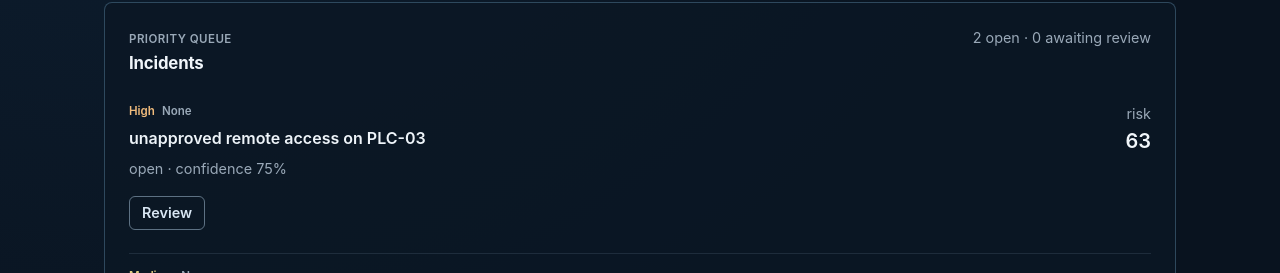
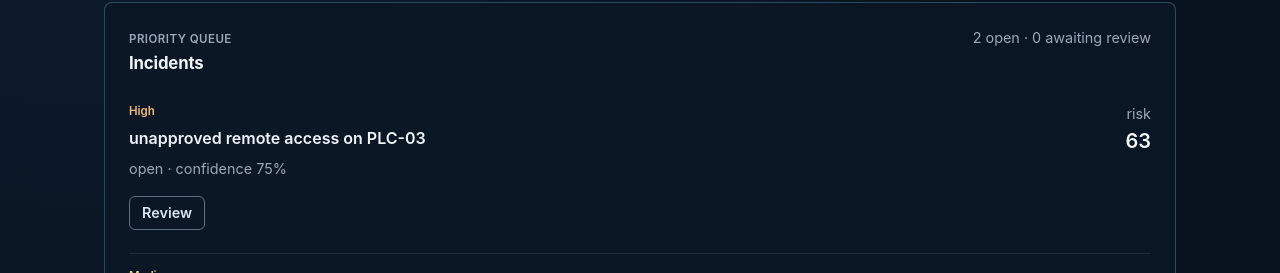
Before and after one commit to pnations/Sentinel, a React (Vite) app in the folder apps/web/: page / in a window 1280 px wide. Both pictures are taken after a click on the button "Run scenario". Shown: the part 527-800 px from the top of the page. Built offline with nearby package versions, Linux system fonts and the light colour scheme.

Commit message:
fix: conditionally render approval state and display incident title

```diff
--- a/apps/web/src/components/IncidentsPanel.tsx
+++ b/apps/web/src/components/IncidentsPanel.tsx
@@ -33,7 +33,9 @@ export function IncidentsPanel({ incidents, onOpenIncident }: IncidentsPanelProp
               <div className="incident-summary">
                 <div className="event-meta">
                   <span className={`event-severity ${incident.severity}`}>{incident.severity}</span>
-                  <span className={`approval-pill ${incident.approvalState}`}>{incident.approvalState}</span>
+                  {incident.approvalState !== "none" && (
+                    <span className={`approval-pill ${incident.approvalState}`}>{incident.approvalState}</span>
+                  )}
                 </div>
                 <p className="incident-title">{incident.title}</p>
                 <p className="meta">
```
